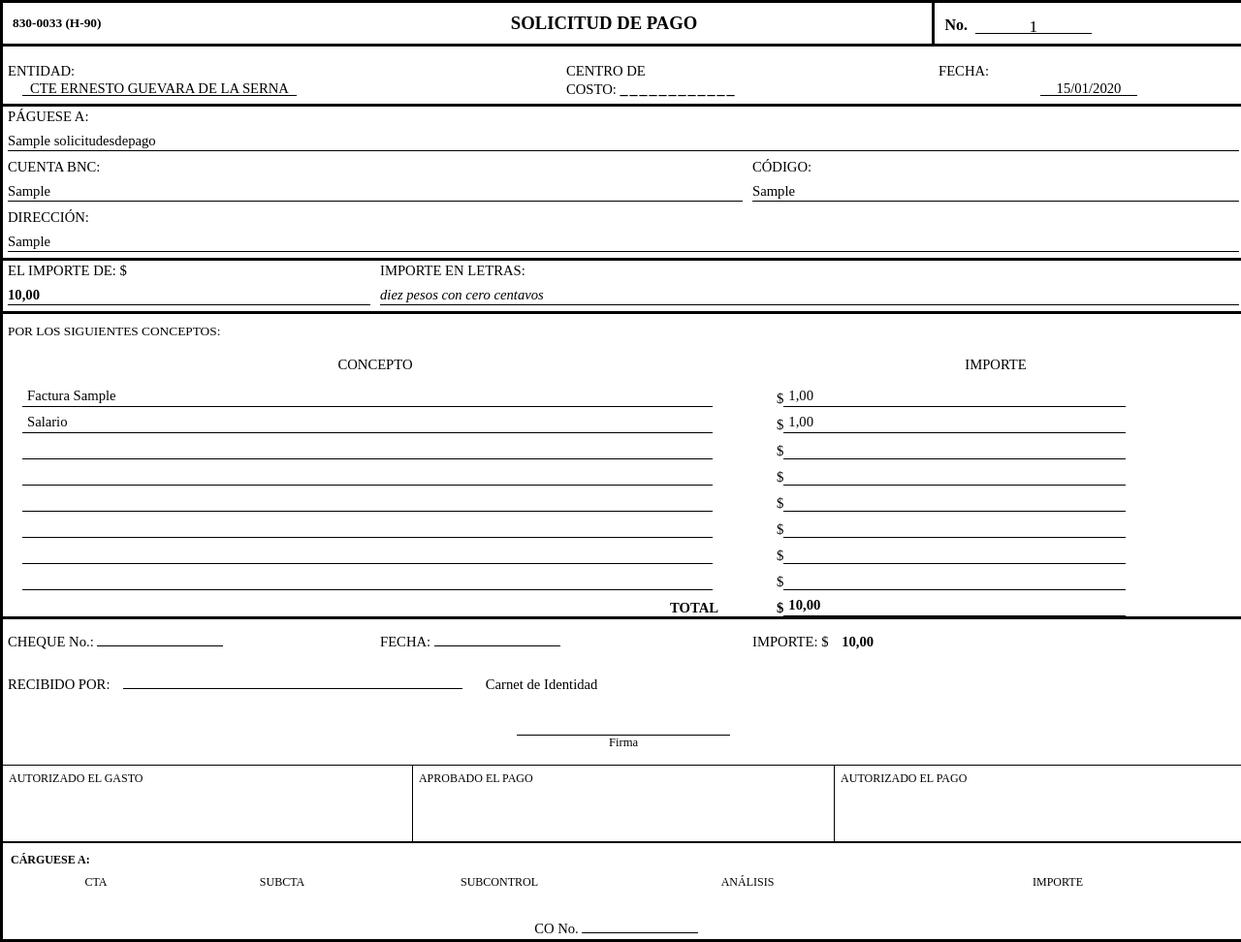
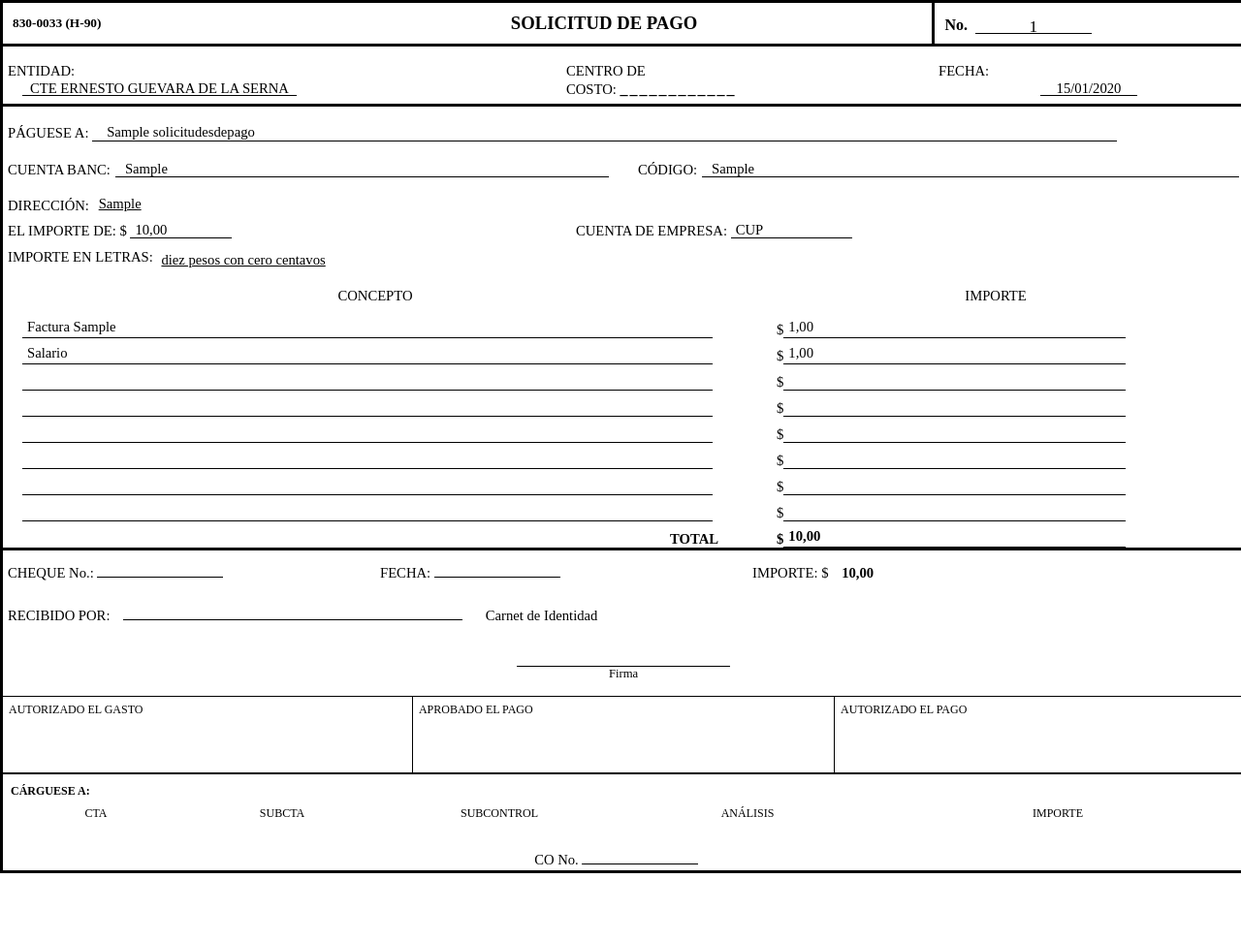
Before and after one commit to josecarlospr2002/Gestor-de-Pago-CTE, a Django app: template templates/admin/h90_pdf.html in a window 1280 px wide. Shown: the whole page at 97% size. After the commit the page ends 901 px from the top, so only its background shows below. Run offline with Django 4.2, Linux system fonts and the light colour scheme; the template is opened without the code that fills it: values that come from a table or form of the project are taken from there, others are empty; tables that the repository leaves empty hold one stand-in row (values such as "Sample post").

Commit message:
Diseño de pdf_h90.html desde PÁGUESE A hasta IMPORTE EN LETRAS

```diff
--- a/templates/admin/h90_pdf.html
+++ b/templates/admin/h90_pdf.html
@@ -227,7 +227,7 @@
         </tr>
     </table>
 
-        <!-- ENTIDAD / CENTRO COSTO / FECHA -->
+    <!-- ENTIDAD / CENTRO COSTO / FECHA -->
     <table class="b-top">
         <tr>
             <td width="45%" style="padding-top: 18px; padding-bottom: 6px; vertical-align: top;">
@@ -242,7 +242,8 @@
                 <span class="label" style="display: block; line-height: 1; margin-bottom: 0px;">CENTRO DE</span>
 
                 <div style="margin-top: 2px;">
-                    <span class="label" style="line-height: 1;">COSTO: </span><span style="letter-spacing: 2px; font-size: 12pt; font-weight: bold; vertical-align: bottom;">____________</span>
+                    <span class="label" style="line-height: 1;">COSTO: </span><span
+                        style="letter-spacing: 2px; font-size: 12pt; font-weight: bold; vertical-align: bottom;">____________</span>
                 </div>
             </td>
 
@@ -259,47 +260,95 @@
     <!-- PÁGUESE A / CUENTA / CÓDIGO / DIRECCIÓN -->
     <table class="b-top">
         <tr>
-            <td colspan="2" style="padding-bottom: 6px;">
-                <span class="label">PÁGUESE A:</span><br>
-                <div class="input-line">{{ solicitud.nombre_del_proveedor|default:"&nbsp;" }}</div>
+            <td colspan="2" style="padding-top: 18px; padding-bottom: 6px;">
+                <div style="line-height: 1;">
+                    <span class="label" style="vertical-align: bottom; display: inline-block; line-height: 1.2;">PÁGUESE A: </span>
+                    <span style="display: inline-block; vertical-align: bottom; border-bottom: 1px solid #000; width: 82%; padding-left: 15px; padding-bottom: 0px; line-height: 1.2; font-size: 11pt;">
+                        {{ solicitud.nombre_del_proveedor|default:"&nbsp;" }}
+                    </span>
+                </div>
             </td>
         </tr>
-        <tr>
-            <td width="60%" style="padding-bottom: 6px;">
-                <span class="label">CUENTA BNC:</span><br>
-                <div class="input-line">{{ solicitud.cuenta_bancaria|default:"&nbsp;" }}</div>
+
+        <tr style="border-top: none;">
+            <td width="50%"
+                style="padding-bottom: 6px; border-top: none !important; padding-top: 15px; padding-right: 15px;">
+                <div style="display: flex; align-items: flex-end; width: 100%; line-height: 1;">
+                    <div style="white-space: nowrap; padding-right: 5px;">
+                        <span class="label" style="vertical-align: bottom;">CUENTA BANC:</span>
+                    </div>
+                    <div style="flex-grow: 1; border-bottom: 1px solid #000; padding-left: 10px;">
+                        <span style="font-size: 11pt; line-height: 1; vertical-align: bottom; display: block;">
+                            {{ solicitud.cuenta_bancaria|default:"&nbsp;" }}
+                        </span>
+                    </div>
+                </div>
             </td>
-            <td width="40%" style="padding-bottom: 6px;">
-                <span class="label">CÓDIGO:</span><br>
-                <div class="input-line">{{ solicitud.codigo_del_proveedor|default:"&nbsp;" }}</div>
+
+            <td width="50%"
+                style="padding-bottom: 6px; border-top: none !important; padding-top: 15px; padding-left: 15px;">
+                <div style="display: flex; align-items: flex-end; width: 100%; line-height: 1;">
+                    <div style="white-space: nowrap; padding-right: 5px;">
+                        <span class="label" style="vertical-align: bottom;">CÓDIGO:</span>
+                    </div>
+                    <div style="flex-grow: 1; border-bottom: 1px solid #000; padding-left: 10px;">
+                        <span style="font-size: 11pt; line-height: 1; vertical-align: bottom; display: block;">
+                            {{ solicitud.codigo_del_proveedor|default:"&nbsp;" }}
+                        </span>
+                    </div>
+                </div>
             </td>
         </tr>
-        <tr>
-            <td colspan="2" style="padding-bottom: 6px;">
-                <span class="label">DIRECCIÓN:</span><br>
-                <div class="input-line">{{ solicitud.direccion_proveedor|default:"&nbsp;" }}</div>
+
+        <tr style="border-top: none;">
+            <td colspan="2" style="padding-bottom: 6px; border-top: none !important; padding-top: 10px;">
+                <span class="label"
+                      style="display: inline-block; vertical-align: top; width: 85px; padding-top: 2px; line-height: 1.5;">
+                    DIRECCIÓN:
+                </span>
+                <span style="display: inline-block; vertical-align: top; width: 88%; margin-right: 5px; padding-left: 5px;">
+                    <span style="font-size: 11pt; line-height: 1.5; text-decoration: underline; display: inline;">
+                        {{ solicitud.direccion_proveedor|default:"&nbsp;" }}
+                    </span>
+                </span>
             </td>
         </tr>
     </table>
 
-    <!-- IMPORTES -->
-    <table class="b-top">
+    <!-- IMPORTES / CUENTA DE EMPRESA -->
+    <table style="width: 100%; border-collapse: collapse;">
         <tr>
-            <td width="30%" style="padding-bottom: 6px;">
-                <span class="label">EL IMPORTE DE: $</span><br>
-                <div class="input-line" style="font-weight: bold;">{{ solicitud.importe_total }}</div>
+            <td width="45%" style="padding-bottom: 6px; padding-top: 0px; vertical-align: bottom;">
+                <span class="label" style="display: inline-block; vertical-align: bottom; white-space: nowrap; line-height: 1.1;">
+                    EL IMPORTE DE: $
+                </span>
+                <span style="display: inline-block; border-bottom: 1px solid #000; width: 100px; padding-left: 5px; padding-bottom: 0px; padding-top: 0px; vertical-align: bottom; font-size: 11pt; line-height: 1.1;">
+                    {{ solicitud.importe_total }}
+                </span>
             </td>
-            <td width="70%" style="padding-bottom: 6px;">
-                <span class="label">IMPORTE EN LETRAS:</span><br>
-                <div class="input-line" style="font-style: italic;">{{ solicitud.importe_total_letras }}</div>
+
+            <td width="55%" style="padding-bottom: 6px; padding-top: 0px; vertical-align: bottom; padding-left: 15px;">
+                <span class="label" style="display: inline-block; vertical-align: bottom; white-space: nowrap; line-height: 1.1;">
+                    CUENTA DE EMPRESA:
+                </span>
+                <span style="display: inline-block; border-bottom: 1px solid #000; width: 120px; padding-left: 5px; padding-bottom: 0px; padding-top: 0px; vertical-align: bottom; font-size: 11pt; line-height: 1.1;">
+                    {{ solicitud.cuenta_de_empresa|default:"&nbsp;" }}
+                </span>
             </td>
         </tr>
-    </table>
 
-    <!-- TÍTULO CONCEPTOS -->
-    <table class="b-top">
         <tr>
-            <td style="padding-top: 10px; padding-bottom: 10px; font-size: 10pt;">POR LOS SIGUIENTES CONCEPTOS:</td>
+            <td colspan="2" style="padding-bottom: 10px; padding-top: 5px; vertical-align: top;">
+                <span class="label" style="display: inline-block; vertical-align: top; white-space: nowrap;">
+                    IMPORTE EN LETRAS:
+                </span>
+
+                <span style="display: inline-block; vertical-align: top; width: 75%; padding-left: 5px;">
+                    <span style="font-size: 11pt; line-height: 1.5; text-decoration: underline; display: inline;">
+                        {{ solicitud.importe_total_letras|default:"&nbsp;" }}
+                    </span>
+                </span>
+            </td>
         </tr>
     </table>
 
```
